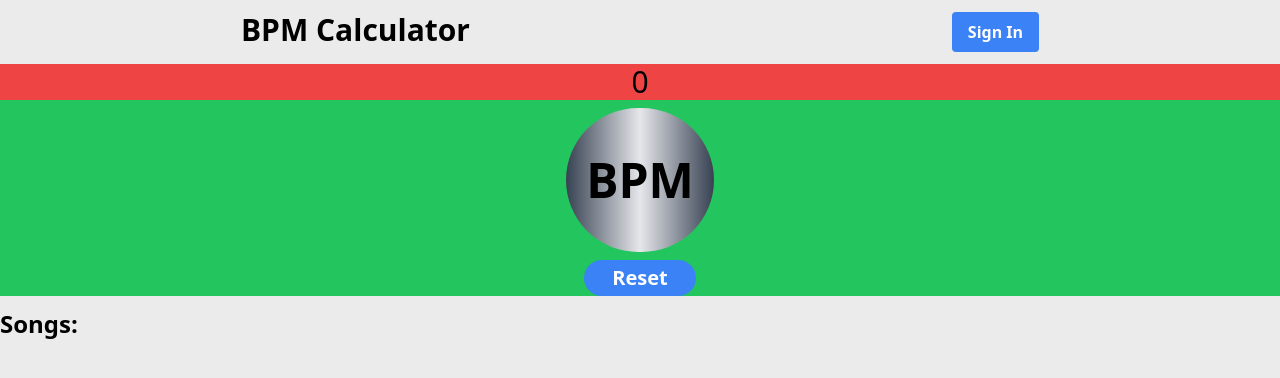
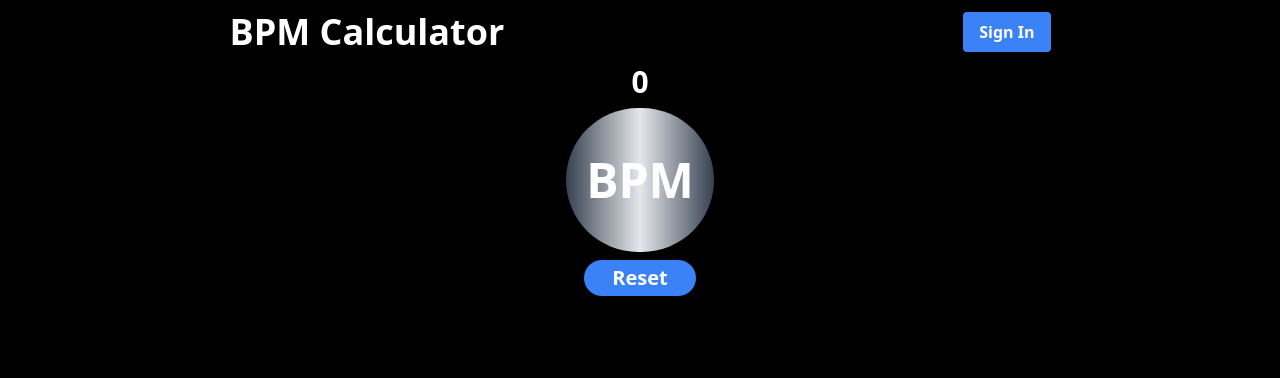
Before and after one commit to wsa138/metronome, a React (Create React App) app: page / in a window 1280 px wide. Shown: the top 378 px of the page. Built offline with nearby package versions, Linux system fonts and the light colour scheme; no server answers; the database is empty.

Commit message:
Made styling changes.

```diff
--- a/src/components/BeatsPerMinute.js
+++ b/src/components/BeatsPerMinute.js
@@ -36,11 +36,11 @@ const BeatsPerMinute = ({ bpm, setBPM }) => {
   };
 
   return (
-    <div className="bg-red-500">
-      <div className="flex justify-center text-3xl">
+    <div className="">
+      <div className="flex justify-center text-3xl font-semibold">
         <div>{bpm}</div>
       </div>
-      <div className="bg-green-500 flex flex-col justify-around items-center">
+      <div className=" flex flex-col justify-around items-center">
         <button
           className="mt-2 bg-gradient-to-r from-gray-700 via-gray-200 to-gray-700 py-12 px-5 rounded-full text-5xl font-bold"
           onClick={handleBeatClick}
--- a/src/components/Form.js
+++ b/src/components/Form.js
@@ -45,9 +45,12 @@ const Form = ({ bpm, userUID, db, setBPM }) => {
   return (
     <div>
       <form>
-        <div>
-          <label htmlFor="title">Title</label>
+        <div className="flex flex-col m-1">
+          <label className="text-lg" htmlFor="title">
+            Title:
+          </label>
           <input
+            className="bg-gray-300 text-black w-52 m-1"
             value={title}
             onChange={handleTitleChange}
             type="text"
@@ -55,9 +58,12 @@ const Form = ({ bpm, userUID, db, setBPM }) => {
           ></input>
         </div>
 
-        <div>
-          <label htmlFor="beatsPerMinute">Beats Per Minute:</label>
+        <div className="flex flex-col m-1">
+          <label className="text-lg" htmlFor="beatsPerMinute">
+            Beats Per Minute:
+          </label>
           <input
+            className="bg-gray-300 text-black w-52 m-1"
             value={newBPM}
             onChange={handleManualBPM}
             type="number"
--- a/src/components/List.js
+++ b/src/components/List.js
@@ -46,7 +46,9 @@ const List = ({ userUID, db }) => {
 
   return (
     <div>
-      <div className="text-2xl font-bold">Songs:</div>
+      <div className="text-2xl font-bold">
+        {list.length > 0 ? 'Songs:' : null}
+      </div>
       <div>{list}</div>
     </div>
   );
--- a/src/components/SignIn.js
+++ b/src/components/SignIn.js
@@ -30,7 +30,7 @@ const SignIn = ({ user, setUser }) => {
   }
 
   return (
-    <div>
+    <div className="">
       {!user.displayName ? (
         <button
           className="bg-blue-500 hover:bg-blue-700 text-white font-bold py-2 px-4 rounded"
@@ -43,10 +43,9 @@ const SignIn = ({ user, setUser }) => {
           className="bg-red-500 hover:bg-red-700 text-white font-bold py-2 px-4 rounded"
           onClick={handleGoogleSignOut}
         >
-          Sign Out
+          Logout
         </button>
       )}
-      <div>{user.displayName}</div>
     </div>
   );
 };
--- a/src/pages/Home.js
+++ b/src/pages/Home.js
@@ -17,9 +17,9 @@ export const Home = () => {
   }, [user]);
 
   return (
-    <div className="bg-grey  h-screen pt-3 space-y-3">
+    <div className="bg-black text-white  h-screen pt-3 space-y-3">
       <div className="flex justify-around">
-        <h1 className="text-3xl font-bold">BPM Calculator</h1>
+        <h1 className="text-3xl font-extrabold md:text-4xl">BPM Calculator</h1>
         <h2>
           <SignIn user={user} setUser={setUser} />
         </h2>
```
